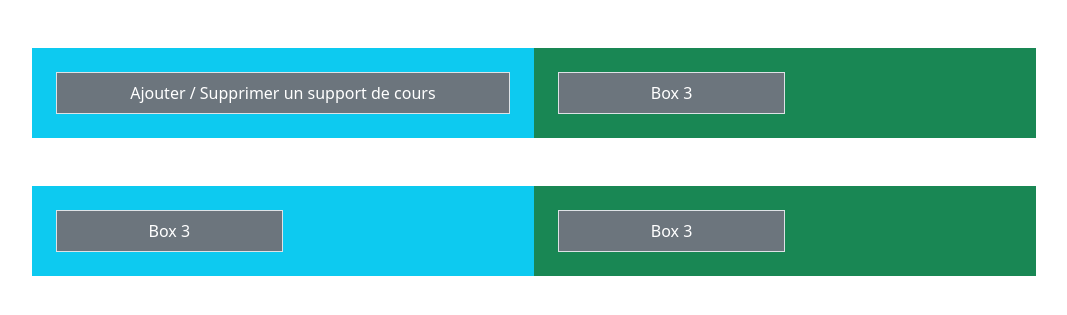
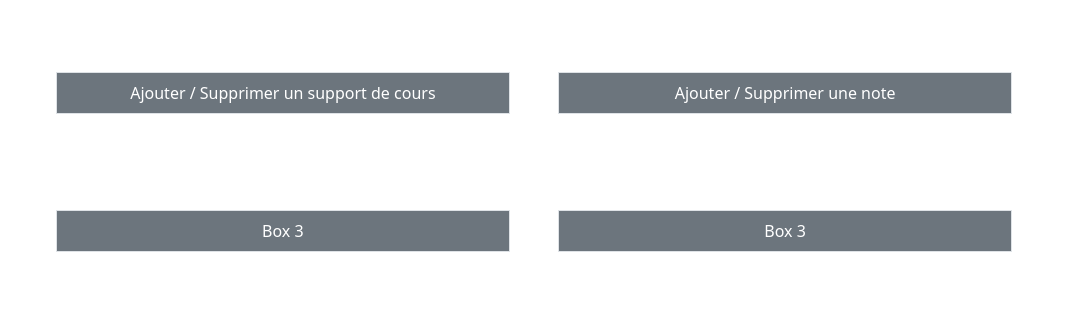
Before and after one commit to RodyGuemegah/ASRII, a PHP site: page /pageHtml/enseignant.html.php in a window 1280 px wide. Shown: the part 199-514 px from the top of the page, without its empty margins (106-1173 px from the left). Run offline with PHP 8.4, Linux system fonts and the light colour scheme; data that the repository does not hold is empty; some libraries are stand-ins or nearby versions.

Commit message:
Push ajout dossier

```diff
--- a/pageHtml/enseignant.html.php
+++ b/pageHtml/enseignant.html.php
@@ -6,22 +6,22 @@ headerASRI(true, 1);
 
 <div class="container mt-5">
     <!-- Première ligne de boîtes -->
-    <div class="row bg-danger m-auto mb-5" style="width: 90%;">
-        <div class="bg-info col-6 p-4 text-center text-white">
+    <div class="row m-auto mb-5" style="width: 90%;">
+        <div class="col-6 p-4 text-center text-white">
             <a class="border bg-secondary d-block text-white p-2 noLink" href="../fonctionPHP/enseignant.php">Ajouter / Supprimer un support de cours</a>
         </div>
-        <div class="bg-success col-6 p-4 text-center text-white">
-            <a class="border w-50 bg-secondary d-block text-white p-2 noLink" href="#">Box 3</a>
+        <div class=" col-6 p-4 text-center text-white">
+            <a class="border bg-secondary d-block text-white p-2 noLink" href="#">Ajouter / Supprimer une note</a>
         </div>
     </div>
 
     <!-- Deuxième ligne de boîtes -->
-    <div class="row bg-danger m-auto" style="width: 90%;">
-        <div class="bg-info col-6 p-4 text-center text-white">
-            <a class="border w-50 bg-secondary d-block text-white p-2 noLink" href="#">Box 3</a>
+    <div class="row m-auto" style="width: 90%;">
+        <div class="col-6 p-4 text-center text-white">
+            <a class="border bg-secondary d-block text-white p-2 noLink" href="#">Box 3</a>
         </div>
-        <div class="bg-success col-6 p-4 text-center text-white">
-            <a class="border w-50 bg-secondary d-block text-white p-2 noLink" href="#">Box 3</a>
+        <div class="col-6 p-4 text-center text-white">
+            <a class="border bg-secondary d-block text-white p-2 noLink" href="#">Box 3</a>
         </div>
     </div>
 </div>
```
Also changed, not shown: 1 other file.
